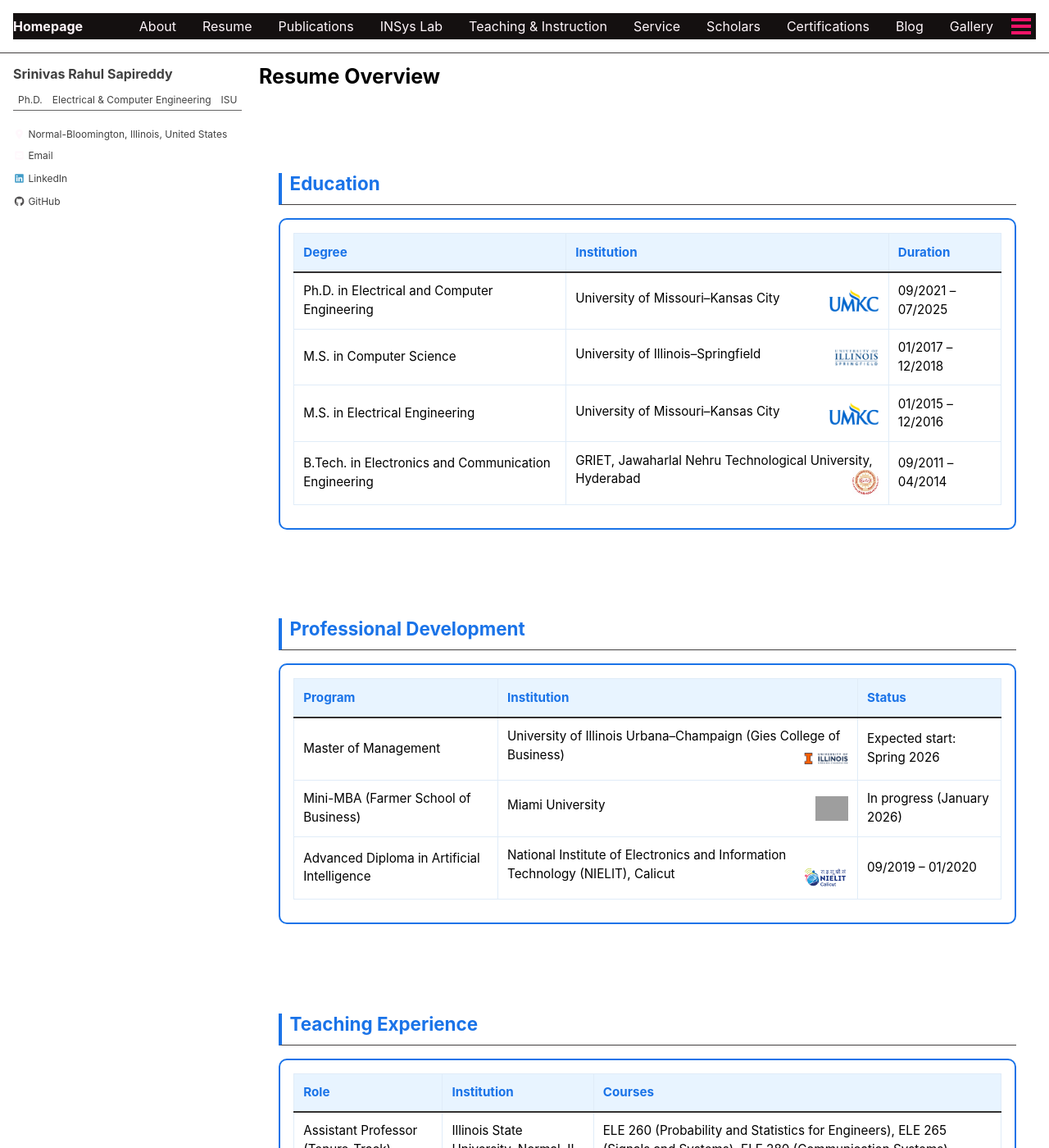
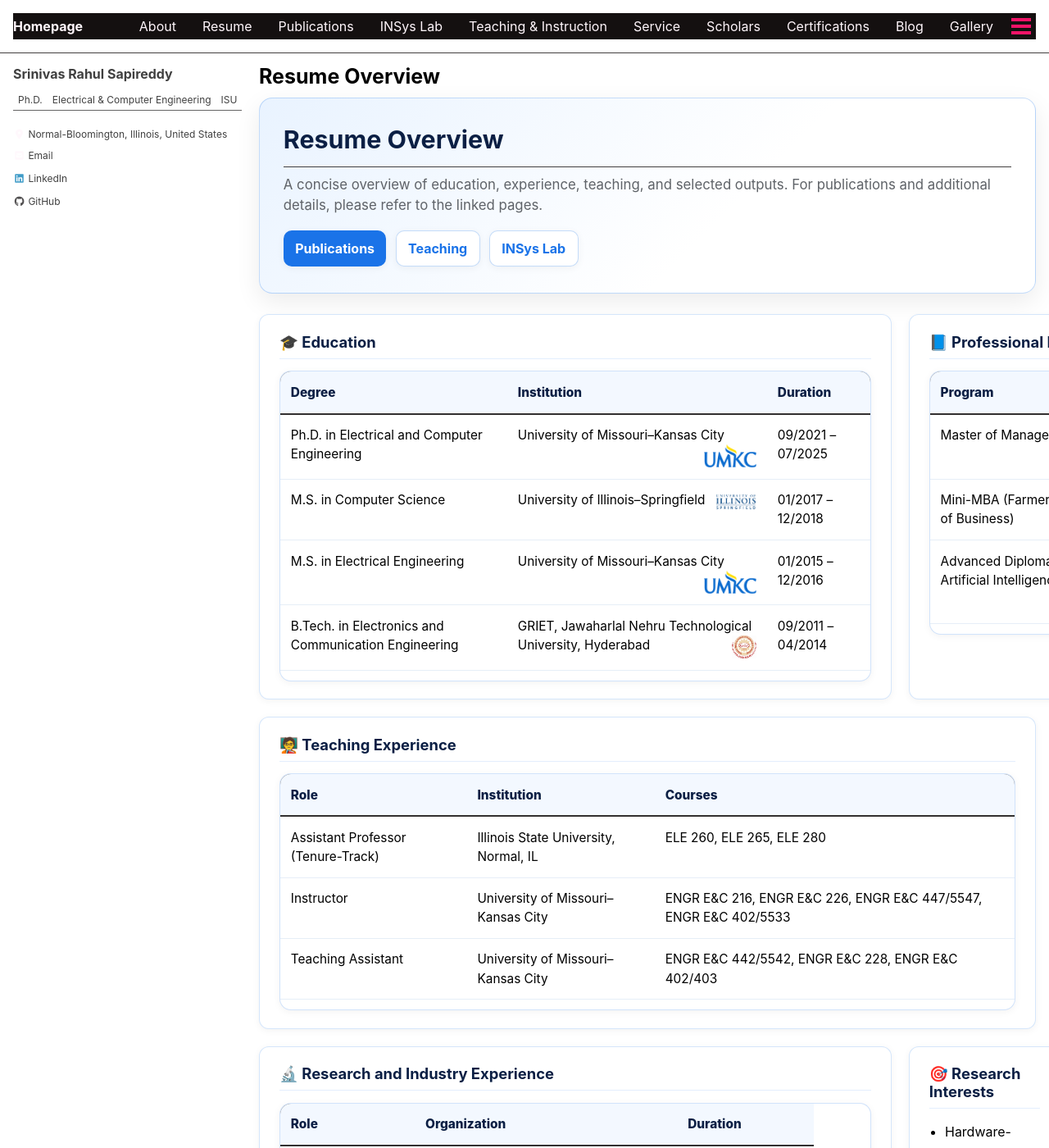
Before and after one commit to srsapireddy/srsapireddy.github.io, a Jekyll site: the page built from _pages/resume.md, in a window 1280 px wide and 1400 px high. Shown: the whole window at 82% size. Built offline with Jekyll 4.4.1, drawn with Linux system fonts in a browser that asks for light colours; cached includes are drawn as plain includes; nearby versions of some CDN libraries; some of the changed text lies outside the part shown; grey boxes are pictures that could not be loaded.

Commit message:
Update resume.md

```diff
--- a/_pages/resume.md
+++ b/_pages/resume.md
@@ -7,176 +7,248 @@
 
 <style>
 :root {
-  --accent: #1a73e8;
-  --bg: #fdfefe;
-  --section-bg: #ffffff;
-  --text: #1a1a1a;
-  --border: #e0ecf8;
-  --table-bg: #ffffff;
+  --blue: #1a73e8;
+  --blue2: #0b5bd3;
+  --bg: #ffffff;
+  --muted: #5f6368;
+  --shadow: 0 10px 30px rgba(0, 0, 0, 0.08);
+  --shadow2: 0 2px 10px rgba(0, 0, 0, 0.05);
+  --radius: 16px;
+  --radius2: 12px;
+  --border: rgba(26,115,232,0.18);
+  --tableBorder: #e6eef7;
 }
 
-.resume-container {
-  max-width: 1000px;
-  margin: auto;
-  font-family: 'Segoe UI', sans-serif;
+/* Hero */
+.page-hero {
+  border-radius: var(--radius);
+  padding: 2rem 1.8rem;
+  margin-bottom: 1.6rem;
+  background: linear-gradient(135deg, #e9f3ff 0%, #ffffff 60%);
+  border: 1px solid rgba(26,115,232,0.25);
+  box-shadow: var(--shadow);
+}
+.page-hero h2 {
+  margin: 0 0 0.35rem 0;
+  font-size: 1.9rem;
+  line-height: 1.2;
+  color: #0b1f44;
+}
+.page-hero p {
+  margin: 0.55rem 0 0 0;
+  color: var(--muted);
+  font-size: 1.05rem;
+  max-width: 85ch;
 }
 
-.resume-section {
-  margin: 2rem 0;
-  padding: 1rem 1.5rem;
-  background: var(--section-bg);
-  border-radius: 8px;
+/* Buttons */
+.hero-links {
+  display: flex;
+  flex-wrap: wrap;
+  gap: 0.7rem;
+  margin-top: 1.1rem;
+}
+.btn-link {
+  display: inline-flex;
+  align-items: center;
+  gap: 0.45rem;
+  padding: 0.55rem 0.9rem;
+  border-radius: 10px;
+  background: var(--blue);
+  color: #ffffff !important;
+  text-decoration: none !important;
+  font-weight: 700;
+  box-shadow: var(--shadow2);
+  transition: 0.2s ease-in-out;
+}
+.btn-link:hover {
+  background: var(--blue2);
+  transform: translateY(-1px);
+}
+.btn-link.secondary {
+  background: #ffffff;
+  color: var(--blue) !important;
+  border: 1px solid rgba(26,115,232,0.25);
 }
 
-.resume-section h2 {
-  font-size: 1.4rem;
-  color: var(--accent);
-  border-left: 4px solid var(--accent);
-  padding-left: 0.6rem;
-  margin-bottom: 1rem;
+/* Cards */
+.section {
+  border: 1px solid var(--border);
+  background: var(--bg);
+  padding: 1.35rem 1.5rem;
+  margin-bottom: 1.3rem;
+  border-radius: var(--radius2);
+  box-shadow: var(--shadow2);
+  transition: 0.25s ease-in-out;
+}
+.section:hover {
+  background: #fbfdff;
+  transform: translateY(-2px);
+  box-shadow: var(--shadow);
+}
+.section h3 {
+  margin-top: 0;
+  color: #0b1f44;
+  font-size: 1.15rem;
+  display: flex;
+  align-items: center;
+  gap: 0.55rem;
+}
+.section p { color: #202124; }
+
+/* Divider */
+.divider { height: 1px; background: rgba(26,115,232,0.12); margin: 0.3rem 0 0.9rem 0; }
+
+/* Grid */
+.grid-2 { display: grid; grid-template-columns: 1fr; gap: 1.3rem; }
+@media (min-width: 900px) { .grid-2 { grid-template-columns: 1fr 1fr; } }
+
+/* Tables */
+.table-wrap {
+  border: 1px solid rgba(26,115,232,0.20);
+  border-radius: 14px;
+  background: #ffffff;
+  overflow-x: auto;
+  box-shadow: var(--shadow2);
+}
+table.resume-table {
+  width: 100%;
+  border-collapse: collapse;
+  min-width: 720px;
+}
+.resume-table th,
+.resume-table td {
+  border-bottom: 1px solid var(--tableBorder);
+  padding: 0.85rem 0.8rem;
+  text-align: left;
+  font-size: 0.96rem;
+  vertical-align: top;
+}
+.resume-table th {
+  background: #f3f8ff;
+  color: #0b1f44;
+  font-weight: 800;
+  border-bottom: 1px solid rgba(26,115,232,0.18);
+}
+.resume-table tr:hover td { background: #fbfdff; }
+
+/* Logos */
+.logo {
+  max-height: 28px;
+  max-width: 70px;
+  object-fit: contain;
+  float: right;
+  margin-left: 10px;
+  opacity: 0.95;
 }
 
-.table-wrapper {
-  border: 2px solid var(--accent);
-  border-radius: 10px;
-  background-color: var(--table-bg);
-  padding: 1rem;
-  overflow-x: auto;
+/* Lists */
+.resume-list {
+  list-style: disc;
+  padding-left: 1.2rem;
+  line-height: 1.65;
+  margin: 0.25rem 0 0 0;
 }
 
-.resume-table {
-  width: 100%;
-  border-collapse: collapse;
+/* Scoped links */
+.section a, .page-hero a {
+  color: var(--blue);
+  font-weight: 700;
+  text-decoration: none;
 }
-
-.resume-table th,
-.resume-table td {
-  border: 1px solid var(--border);
-  padding: 0.7rem;
-  text-align: left;
-  font-size: 0.95rem;
-}
-
-.resume-table th {
-  background: #e8f4ff;
-  color: var(--accent);
-}
-
-.resume-table tr:hover {
-  background: #f9fdff;
-}
-
-.resume-table .logo {
-  max-height: 30px;
-  max-width: 60px;
-  object-fit: contain;
-  float: right;
-  margin-left: 6px;
-}
-
-
-.resume-list {
-  list-style: disc;
-  padding-left: 1.4rem;
-  line-height: 1.6;
-}
+.section a:hover, .page-hero a:hover { text-decoration: underline; }
 </style>
 
-<div class="resume-container">
-
-<div class="resume-section">
-  <h2>Education</h2>
-  <div class="table-wrapper">
-    <table class="resume-table">
-      <thead>
-        <tr>
-          <th>Degree</th>
-          <th>Institution</th>
-          <th>Duration</th>
-        </tr>
-      </thead>
-      <tbody>
-        <tr>
-          <td>Ph.D. in Electrical and Computer Engineering</td>
-          <td>
-            University of Missouri–Kansas City
-            <img src="/images/UMKC.png" alt="UMKC Logo" class="logo">
-          </td>
-          <td>09/2021 – 07/2025</td>
-        </tr>
-        <tr>
-          <td>M.S. in Computer Science</td>
-          <td>
-            University of Illinois–Springfield
-            <img src="/images/UIS.png" alt="UIS Logo" class="logo">
-          </td>
-          <td>01/2017 – 12/2018</td>
-        </tr>
-        <tr>
-          <td>M.S. in Electrical Engineering</td>
-          <td>
-            University of Missouri–Kansas City
-            <img src="/images/UMKC.png" alt="UMKC Logo" class="logo">
-          </td>
-          <td>01/2015 – 12/2016</td>
-        </tr>
-        <tr>
-          <td>B.Tech. in Electronics and Communication Engineering</td>
-          <td>
-            GRIET, Jawaharlal Nehru Technological University, Hyderabad
-            <img src="/images/GRIET.png" alt="GRIET Logo" class="logo">
-          </td>
-          <td>09/2011 – 04/2014</td>
-        </tr>
-      </tbody>
-    </table>
+<div class="page-hero">
+  <h2>Resume Overview</h2>
+  <p>
+    A concise overview of education, experience, teaching, and selected outputs. For publications and additional details,
+    please refer to the linked pages.
+  </p>
+  <div class="hero-links">
+    <a class="btn-link" href="/publications/">Publications</a>
+    <a class="btn-link secondary" href="/teaching/">Teaching</a>
+    <a class="btn-link secondary" href="/insys-lab/">INSys Lab</a>
   </div>
 </div>
 
-<div class="resume-section">
-  <h2>Professional Development</h2>
-  <div class="table-wrapper">
-    <table class="resume-table">
-      <thead>
-        <tr>
-          <th>Program</th>
-          <th>Institution</th>
-          <th>Status</th>
-        </tr>
-      </thead>
-      <tbody>
-        <tr>
-          <td>Master of Management</td>
-          <td>
-            University of Illinois Urbana–Champaign (Gies College of Business)
-            <img src="/images/UIUC.jpg" alt="UIUC Logo" class="logo">
-          </td>
-          <td>Expected start: Spring 2026</td>
-        </tr>
-        <tr>
-          <td>Mini-MBA (Farmer School of Business)</td>
-          <td>
-            Miami University
-            <img src="/images/miami.png" alt="Miami University Logo" class="logo">
-          </td>
-          <td>In progress (January 2026)</td>
-        </tr>
-        <tr>
-          <td>Advanced Diploma in Artificial Intelligence</td>
-          <td>
-            National Institute of Electronics and Information Technology (NIELIT), Calicut
-            <img src="/images/CALICUT.png" alt="NIELIT Logo" class="logo">
-          </td>
-          <td>09/2019 – 01/2020</td>
-        </tr>
-      </tbody>
-    </table>
+<div class="grid-2">
+  <div class="section">
+    <h3>🎓 Education</h3>
+    <div class="divider"></div>
+    <div class="table-wrap">
+      <table class="resume-table">
+        <thead>
+          <tr>
+            <th>Degree</th>
+            <th>Institution</th>
+            <th>Duration</th>
+          </tr>
+        </thead>
+        <tbody>
+          <tr>
+            <td>Ph.D. in Electrical and Computer Engineering</td>
+            <td>University of Missouri–Kansas City <img src="/images/UMKC.png" alt="UMKC Logo" class="logo"></td>
+            <td>09/2021 – 07/2025</td>
+          </tr>
+          <tr>
+            <td>M.S. in Computer Science</td>
+            <td>University of Illinois–Springfield <img src="/images/UIS.png" alt="UIS Logo" class="logo"></td>
+            <td>01/2017 – 12/2018</td>
+          </tr>
+          <tr>
+            <td>M.S. in Electrical Engineering</td>
+            <td>University of Missouri–Kansas City <img src="/images/UMKC.png" alt="UMKC Logo" class="logo"></td>
+            <td>01/2015 – 12/2016</td>
+          </tr>
+          <tr>
+            <td>B.Tech. in Electronics and Communication Engineering</td>
+            <td>GRIET, Jawaharlal Nehru Technological University, Hyderabad <img src="/images/GRIET.png" alt="GRIET Logo" class="logo"></td>
+            <td>09/2011 – 04/2014</td>
+          </tr>
+        </tbody>
+      </table>
+    </div>
+  </div>
+
+  <div class="section">
+    <h3>📘 Professional Development</h3>
+    <div class="divider"></div>
+    <div class="table-wrap">
+      <table class="resume-table">
+        <thead>
+          <tr>
+            <th>Program</th>
+            <th>Institution</th>
+            <th>Status</th>
+          </tr>
+        </thead>
+        <tbody>
+          <tr>
+            <td>Master of Management</td>
+            <td>University of Illinois Urbana–Champaign (Gies College of Business) <img src="/images/UIUC.jpg" alt="UIUC Logo" class="logo"></td>
+            <td>Expected start: Spring 2026</td>
+          </tr>
+          <tr>
+            <td>Mini-MBA (Farmer School of Business)</td>
+            <td>Miami University <img src="/images/miami.png" alt="Miami University Logo" class="logo"></td>
+            <td>In progress (January 2026)</td>
+          </tr>
+          <tr>
+            <td>Advanced Diploma in Artificial Intelligence</td>
+            <td>National Institute of Electronics and Information Technology (NIELIT), Calicut <img src="/images/CALICUT.png" alt="NIELIT Logo" class="logo"></td>
+            <td>09/2019 – 01/2020</td>
+          </tr>
+        </tbody>
+      </table>
+    </div>
   </div>
 </div>
 
-<div class="resume-section">
-  <h2>Teaching Experience</h2>
-  <div class="table-wrapper">
+<div class="section">
+  <h3>🧑‍🏫 Teaching Experience</h3>
+  <div class="divider"></div>
+  <div class="table-wrap">
     <table class="resume-table">
       <thead>
         <tr>
@@ -189,79 +261,69 @@
         <tr>
           <td>Assistant Professor (Tenure-Track)</td>
           <td>Illinois State University, Normal, IL</td>
-          <td>
-            ELE 260 (Probability and Statistics for Engineers),
-            ELE 265 (Signals and Systems),
-            ELE 280 (Communication Systems)
-          </td>
+          <td>ELE 260, ELE 265, ELE 280</td>
         </tr>
         <tr>
           <td>Instructor</td>
           <td>University of Missouri–Kansas City</td>
-          <td>
-            ENGR E&amp;C 216 (Engineering Computation),
-            ENGR E&amp;C 226 (Logic Design),
-            ENGR E&amp;C 447/5547,
-            ENGR E&amp;C 402/5533
-          </td>
+          <td>ENGR E&amp;C 216, ENGR E&amp;C 226, ENGR E&amp;C 447/5547, ENGR E&amp;C 402/5533</td>
         </tr>
         <tr>
           <td>Teaching Assistant</td>
           <td>University of Missouri–Kansas City</td>
-          <td>
-            ENGR E&amp;C 442/5542,
-            ENGR E&amp;C 228,
-            ENGR E&amp;C 402/403
-          </td>
+          <td>ENGR E&amp;C 442/5542, ENGR E&amp;C 228, ENGR E&amp;C 402/403</td>
         </tr>
       </tbody>
     </table>
   </div>
 </div>
 
-<div class="resume-section">
-  <h2>Research and Industry Experience</h2>
-  <div class="table-wrapper">
-    <table class="resume-table">
-      <thead>
-        <tr>
-          <th>Role</th>
-          <th>Organization</th>
-          <th>Duration</th>
-        </tr>
-      </thead>
-      <tbody>
-        <tr>
-          <td>Research Assistant</td>
-          <td>Missouri Institute of Defense and Energy</td>
-          <td>09/2021 – 07/2022</td>
-        </tr>
-        <tr>
-          <td>AI Intern</td>
-          <td>SmartBridge Pvt. Ltd.</td>
-          <td>06/2020 – 07/2020</td>
-        </tr>
-      </tbody>
-    </table>
+<div class="grid-2">
+  <div class="section">
+    <h3>🔬 Research and Industry Experience</h3>
+    <div class="divider"></div>
+    <div class="table-wrap">
+      <table class="resume-table">
+        <thead>
+          <tr>
+            <th>Role</th>
+            <th>Organization</th>
+            <th>Duration</th>
+          </tr>
+        </thead>
+        <tbody>
+          <tr>
+            <td>Research Assistant</td>
+            <td>Missouri Institute of Defense and Energy</td>
+            <td>09/2021 – 07/2022</td>
+          </tr>
+          <tr>
+            <td>AI Intern</td>
+            <td>SmartBridge Pvt. Ltd.</td>
+            <td>06/2020 – 07/2020</td>
+          </tr>
+        </tbody>
+      </table>
+    </div>
+  </div>
+
+  <div class="section">
+    <h3>🎯 Research Interests</h3>
+    <div class="divider"></div>
+    <ul class="resume-list">
+      <li>Hardware-aware and low-power machine learning for edge-intelligent systems</li>
+      <li>RF signal processing and modulation classification using statistical and time–frequency methods</li>
+      <li>Design of hardware-efficient neural networks, including custom and piecewise-linear activation functions</li>
+      <li>VLSI system design and physical implementation for energy-efficient computing</li>
+      <li>Embedded and system-on-chip (SoC) architectures for signal intelligence applications</li>
+    </ul>
   </div>
 </div>
 
-
-<div class="resume-section">
-  <h2>Research Interests</h2>
-  <ul class="resume-list">
-    <li>Hardware-aware and low-power machine learning for edge-intelligent systems</li>
-    <li>RF signal processing and modulation classification using statistical and time–frequency methods</li>
-    <li>Design of hardware-efficient neural networks, including custom and piecewise-linear activation functions</li>
-    <li>VLSI system design and physical implementation for energy-efficient computing</li>
-    <li>Embedded and system-on-chip (SoC) architectures for signal intelligence applications</li>
-  </ul>
-</div>
-
-
-<div class="resume-section">
-  <h2>Selected Publications</h2>
-  <div class="table-wrapper">
+<div class="section">
+  <h3>📄 Selected Publications</h3>
+  <div class="divider"></div>
+  <div class="table-wrap">
     <table class="resume-table">
       <thead>
         <tr>
@@ -272,47 +334,37 @@
       </thead>
       <tbody>
         <tr>
-          <td>
-            Re-Visiting R: Statistical Envelope Analysis for RF Modulation Classification
-            (Best Paper Award)
-          </td>
+          <td>Re-Visiting R: Statistical Envelope Analysis for RF Modulation Classification (Best Paper Award)</td>
           <td>IEEE RFCoN</td>
           <td>2025</td>
         </tr>
         <tr>
-          <td>
-            Hardware-Efficient Custom Activation Functions for LSTM Networks
-          </td>
+          <td>Hardware-Efficient Custom Activation Functions for LSTM Networks</td>
           <td>ACM GLSVLSI</td>
           <td>2025</td>
         </tr>
         <tr>
-          <td>
-            Piecewise Linear Approximation of Activation Functions for Neural Networks
-          </td>
+          <td>Piecewise Linear Approximation of Activation Functions for Neural Networks</td>
           <td>MDPI Memories</td>
           <td>2024</td>
         </tr>
         <tr>
-          <td>
-            A Review of Crosstalk-Based Polymorphic Circuit Design
-          </td>
+          <td>A Review of Crosstalk-Based Polymorphic Circuit Design</td>
           <td>MDPI Memories</td>
           <td>2024</td>
         </tr>
       </tbody>
     </table>
   </div>
-
-  <p>
+  <p style="margin-top:0.9rem;">
     <a href="/publications/">View complete list of publications</a>
   </p>
 </div>
 
-
-<div class="resume-section">
-  <h2>Awards and Honors</h2>
-  <div class="table-wrapper">
+<div class="section">
+  <h3>🏆 Awards and Honors</h3>
+  <div class="divider"></div>
+  <div class="table-wrap">
     <table class="resume-table">
       <thead>
         <tr>
@@ -352,10 +404,10 @@
   </div>
 </div>
 
-
-<div class="resume-section">
-  <h2>Professional Development</h2>
-  <div class="table-wrapper">
+<div class="section">
+  <h3>🧾 Certifications and Training</h3>
+  <div class="divider"></div>
+  <div class="table-wrap">
     <table class="resume-table">
       <thead>
         <tr>
@@ -394,6 +446,3 @@
     </table>
   </div>
 </div>
-
-
-</div>
```
